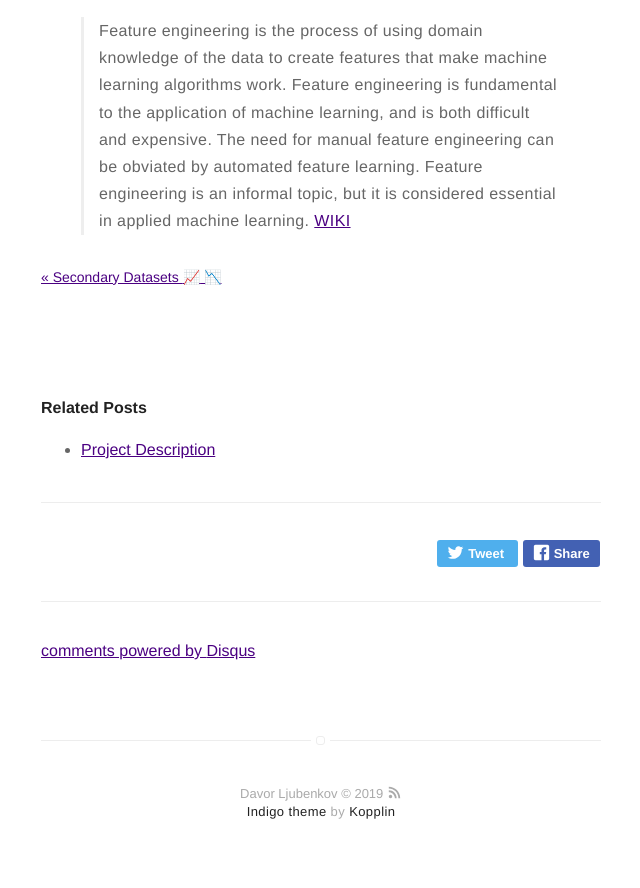
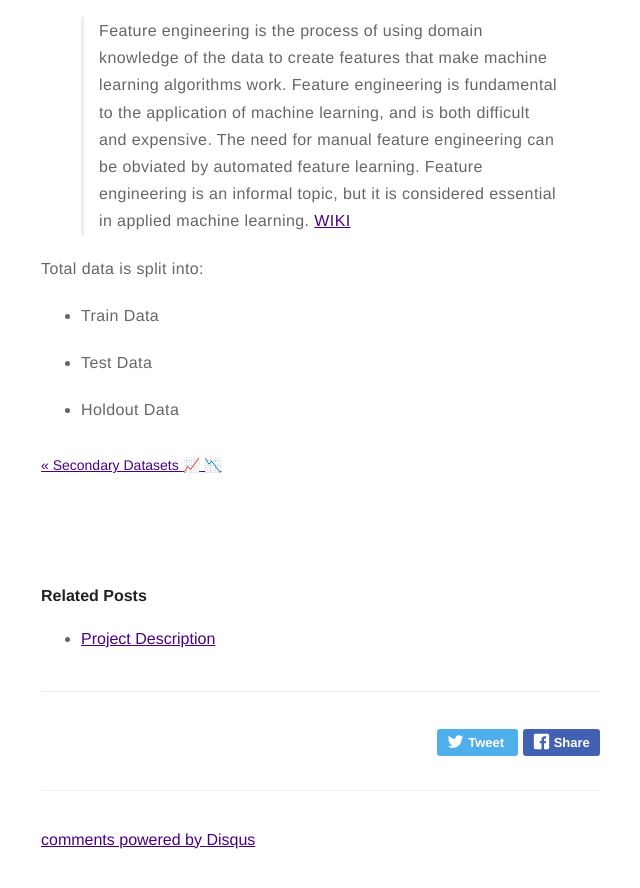
Before and after one commit to dljubenk/dljubenk.github.io, a Jekyll site: the page built from _posts/2019-03-08-prediction.markdown, in a window 1280 px wide and 900 px high, scrolled down 971 px. Shown: the top 888 px of the window, without its empty margins (319-959 px from the left). Built offline with Jekyll 4.4.1, drawn with Linux system fonts in a browser that asks for light colours; emoji names are drawn with the system emoji font; comment, search, counter and statistics services are not loaded.

Commit message:
Update 2019-03-08-prediction.markdown

```diff
--- a/_posts/2019-03-08-prediction.markdown
+++ b/_posts/2019-03-08-prediction.markdown
@@ -40,3 +40,11 @@ In a nutshell, sequential models have 3 dimension. These dimensions are: sample
 FEATURE ENGINEERING -> not used but could be considered as a next step.
 
 >  Feature engineering is the process of using domain knowledge of the data to create features that make machine learning algorithms work. Feature engineering is fundamental to the application of machine learning, and is both difficult and expensive. The need for manual feature engineering can be obviated by automated feature learning. Feature engineering is an informal topic, but it is considered essential in applied machine learning. [WIKI](https://en.wikipedia.org/wiki/Feature_engineering)
+
+Total data is split into:
+
+- Train Data
+
+- Test Data
+
+- Holdout Data
```
